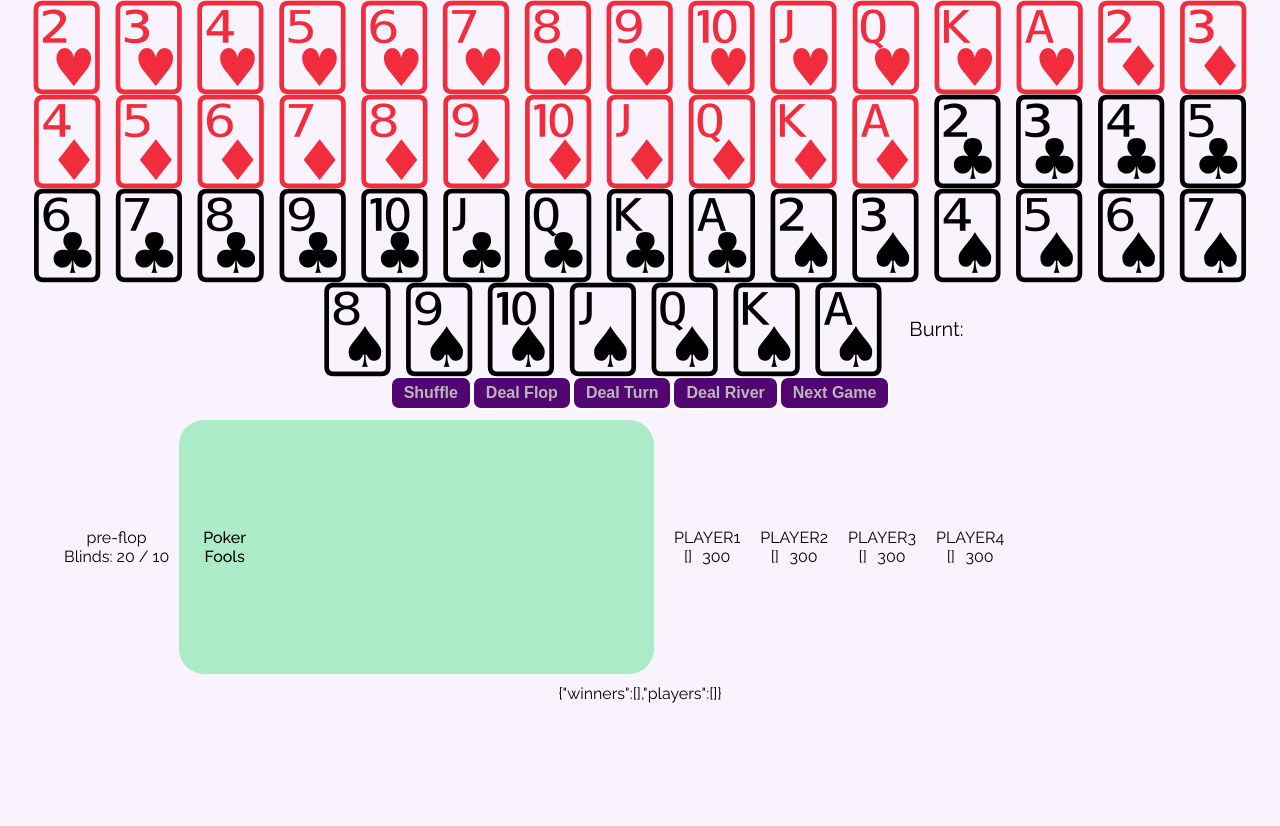
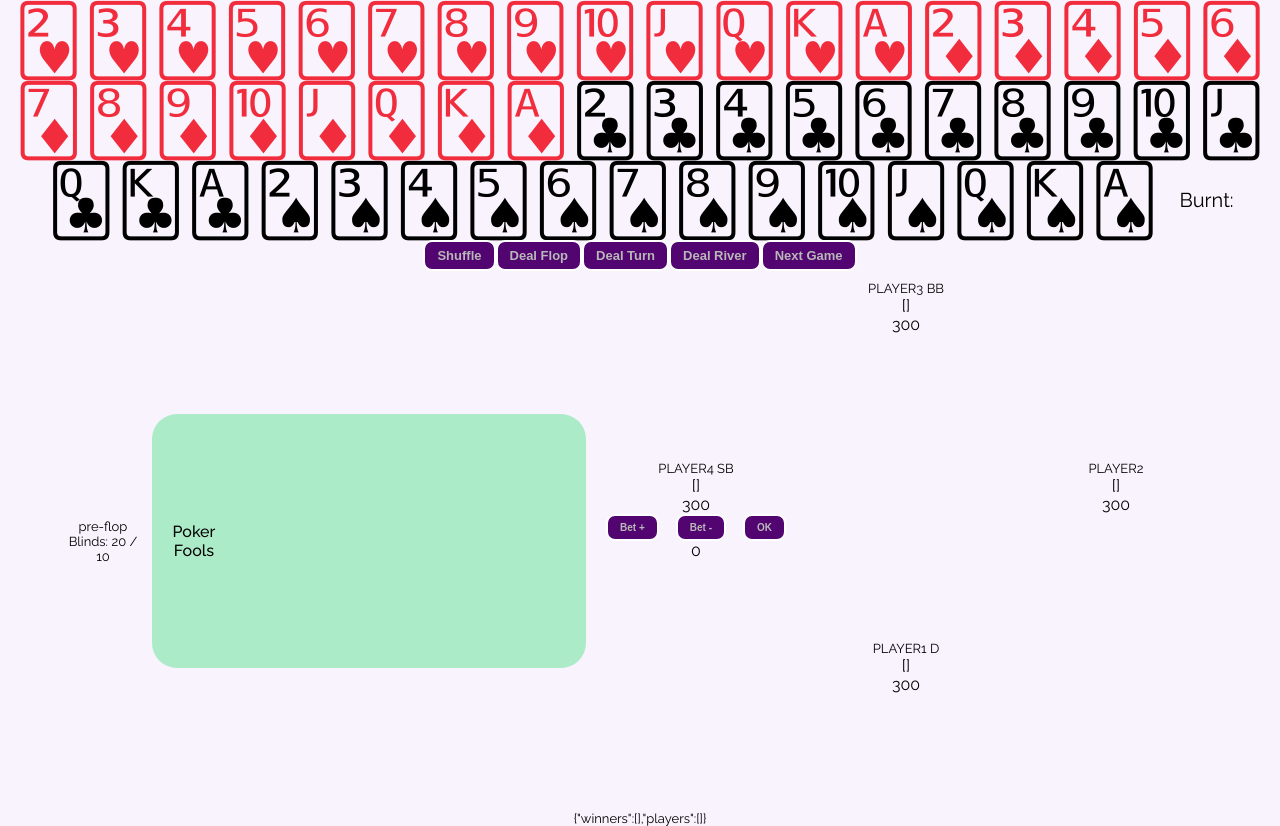
Before and after one commit to andrewneilclarke/poker-fools-react, a React (Create React App) app: page / in a window 1280 px wide. Before the commit the page ends 800 px from the top, so only its background shows below. Built offline with nearby package versions, Linux system fonts and the light colour scheme.

Commit message:
added dispatch

```diff
--- a/src/App.css
+++ b/src/App.css
@@ -10,6 +10,7 @@
   align-items: center;
   text-align: center;
   flex-direction: column;
+  font-size: small;
 }
 
 .App h3 {
@@ -34,7 +35,7 @@ button:hover {
   margin: 10px;
   width: 40%;
   height: 240px;
-  position: relative;
+  /* position: relative; */
   background-color: rgb(172, 235, 200);
   border-radius: 25px;
   padding: 7px;
@@ -50,8 +51,10 @@ button:hover {
 }
 
 .players {
-  display: flex;
-  justify-content: space-around
+  display: grid;
+  grid-template-columns: repeat(3, 200px);
+  grid-column-gap: 10px;
+  grid-template-rows: repeat(3, 180px);
 }
 .player1, .player2, .player3, .player4 {
   display: flex;
@@ -59,11 +62,35 @@ button:hover {
   align-items: center;
   margin: 10px;
 }
+.player1 {
+  grid-area: 3 / 2;
+}
+ .player2 {
+  grid-area: 2 / -2;
+}
+ .player3 {
+  grid-area: 1 / 2;
+
+}
+.player4 {
+  grid-area: 2;
+}
+
+.player1.active, .player2.active, .player3.active, .player4.active {
+  font-size: xx-large;
+}
+
 .player-details {
   font-size: medium;
   display: flex;
+  flex-direction: column;
   width: 100%;
   justify-content: space-evenly;
+}
+.player-details .buttons {
+  font-size: x-small;
+  display: flex;
+  justify-content: space-between;
 }
 
 .cards {
@@ -94,6 +121,7 @@ button:hover {
   display: flex;
   justify-content: center;
   align-items: center;
+  position: relative;
 }
 
 .burnt-cont {
--- a/src/App.js
+++ b/src/App.js
@@ -1,6 +1,8 @@
-import { useState, useEffect } from 'react';
+import { useState, useEffect, useReducer } from 'react';
+import { betReducer } from './Reducer';
 import './App.css';
 import Card from './components/Card';
+import Player from './components/Player';
 import { Deck, shuffle } from './Deck'
 import { gameStage } from './GameStages';
 
@@ -9,13 +11,25 @@ const cardFaces = Object.values(Deck).slice(0, 52)
 const cardBack = Object.values(Deck)[52]
 let liveDeck = [...cardNames]
 
+const initialState = {
+  player1: { cards: [], stack: 300, bet: 0, name: 'player1', dealer: true },
+  player2: { cards: [], stack: 300, bet: 0, name: 'player2', dealer: false },
+  player3: { cards: [], stack: 300, bet: 0, name: 'player3', dealer: false, bigBlind: true },
+  player4: { cards: [], stack: 300, bet: 0, name: 'player4', dealer: false, smallBlind: true, active: true }
+
+}
+
 function App() {
   const [cards, setCards] = useState([])
-  const [player1, setPlayer1] = useState({ cards: [], stack: 300, name: 'player1', dealer: true })
-  const [player2, setPlayer2] = useState({ cards: [], stack: 300, name: 'player2', dealer: false })
-  const [player3, setPlayer3] = useState({ cards: [], stack: 300, name: 'player3', dealer: false })
-  const [player4, setPlayer4] = useState({ cards: [], stack: 300, name: 'player4', dealer: false })
-  const [noOfPlayers, setNoOfPlayers] = useState(4)
+  // const [player1, setplayer1] = useState({ cards: [], stack: 300, bet: 0, name: 'player1', dealer: true })
+  // const [player2, setplayer2] = useState({ cards: [], stack: 300, bet: 0, name: 'player2', dealer: false })
+  // const [player3, setplayer3] = useState({ cards: [], stack: 300, bet: 0, name: 'player3', dealer: false, bigBlind: true })
+  // const [player4, setplayer4] = useState({ cards: [], stack: 300, bet: 0, name: 'player4', dealer: false, smallBlind: true, active: true })
+
+  const [{ player1, player2, player3, player4 }, dispatch] = useReducer(betReducer, initialState)
+  // const [player1, player2, player3, player4] = state;
+
+  const players = [player1, player2, player3, player4]
   const [bigBlind, setBigBlind] = useState(20)
   const [table, setTable] = useState([])
   const [burnt, setBurnt] = useState([])
@@ -108,12 +122,24 @@ function App() {
   const nextGame = () => {
     setTable([])
     setBurnt([])
-    setPlayer1({ ...player1, cards: [] })
-    setPlayer2({ ...player2, cards: [] })
-    setPlayer3({ ...player3, cards: [] })
-    setPlayer4({ ...player4, cards: [] })
+    // setplayer1({ ...player1, cards: [] })
+    // setplayer2({ ...player2, cards: [] })
+    // setplayer3({ ...player3, cards: [] })
+    // setplayer4({ ...player4, cards: [] })
     setLiveDeck([...cardNames])
     // shuffleandSet()
+  }
+
+  const incrementBet = (player) => {
+    const newPlayer = { ...player, bet: smallBlind };
+    `set${player.name}`(newPlayer);
+    // console.log(player)
+
+    // const newPlayer = { ...player, bet: newBet }
+    // console.log(newPlayer)
+    // const playername = player.name[0].toUpperCase() + player.name.substring(1)
+    // const stateChange = `set${playername}`
+    // stateChange(newPlayer)
   }
 
   return (
@@ -156,65 +182,10 @@ function App() {
         </div>
 
         <div className="players">
-          <div className="player1">
-            <p>{player1.name.toUpperCase()} {player1.dealer && player1.cards.length === 2 && 'D'} </p>
-            <div className="cards">
-              {player1.cards.map(card => (
-                <Card key={card} card={card} getCardFace={getCardFace} cardBack={cardBack} flipped={flipped} setFlipped={setFlipped} />))
-              }
-            </div>
+          {players.map(player => (
+            <Player key={player.name} player={player} getCardFace={getCardFace} cardBack={cardBack} flipped={flipped} setFlipped={setFlipped} smallBlind={smallBlind} dispatch={dispatch} />
 
-            <div className="player-details">
-              <p>{JSON.stringify(player1.cards)}</p>
-              <p>{JSON.stringify(player1.stack)}</p>
-            </div>
-          </div>
-
-          <div className="player2">
-            <p>{player2.name.toUpperCase()} {player2.dealer && player2.cards.length === 2 && 'D'} </p>
-            <div className="cards">
-              {player2.cards.map(card => (
-                <Card key={card} card={card} getCardFace={getCardFace} cardBack={cardBack} flipped={flipped} setFlipped={setFlipped} />
-              ))
-              }
-
-            </div>
-            {player2.dealer && player2.cards.length === 2 && <p>D</p>}
-            <div className="player-details">
-              <p>{JSON.stringify(player2.cards)}</p>
-              <p>{JSON.stringify(player2.stack)}</p>
-            </div>
-          </div>
-
-
-
-          <div className="player3">
-            <p>{player3.name.toUpperCase()} {player3.dealer && player3.cards.length === 2 && 'D'} </p>
-            <div className="cards">
-              {player3.cards.map(card => (
-                <Card key={card} card={card} getCardFace={getCardFace} cardBack={cardBack} flipped={flipped} setFlipped={setFlipped} />))
-              }
-            </div>
-
-            <div className="player-details">
-              <p>{JSON.stringify(player3.cards)}</p>
-              <p>{JSON.stringify(player3.stack)}</p>
-            </div>
-          </div>
-          <div className="player4">
-            <p>{player4.name.toUpperCase()} {player4.dealer && player4.cards.length === 2 && 'D'} </p>
-            <div className="cards">
-              {player4.cards.map(card => (
-                <Card key={card} card={card} getCardFace={getCardFace} cardBack={cardBack} flipped={flipped} setFlipped={setFlipped} />))
-              }
-            </div>
-
-            <div className="player-details">
-              <p>{JSON.stringify(player4.cards)}</p>
-              <p>{JSON.stringify(player4.stack)}</p>
-            </div>
-          </div>
-
+          ))}
         </div>
       </div>
       {gameResult && <p>{JSON.stringify(gameResult)}</p>}
--- a/src/Card.css
+++ b/src/Card.css
@@ -4,7 +4,7 @@
 }
 
 .card div p {
-    font-size: 80px;
+    font-size: 68px;
     width: 100%;
     /* display: block; */
     color: rgb(137, 61, 236);
--- /dev/null
+++ b/src/Reducer.js
@@ -0,0 +1,32 @@
+export const betReducer = (state, action) => {
+    switch (action.type) {
+        case 'increment': {
+            return {
+                ...state,
+                bet: 50,
+            }
+        }
+        // case 'decrement': {
+        //     return {
+        //         ...state,
+        //         bet: player.bet - 50,
+        //     };
+        // }
+        // case 'all-in': {
+        //     return {
+        //         ...state,
+        //         bet: player.stack,
+        //     };
+        // }
+        case 'clear': {
+            return {
+                ...state,
+                bet: 0,
+            };
+        }
+
+        default:
+            break;
+    }
+    return state
+}
--- /dev/null
+++ b/src/components/Player.js
@@ -0,0 +1,39 @@
+import { useState } from 'react'
+import Card from "./Card"
+
+const Player = ({ card, player, getCardFace, cardBack, flipped, setFlipped, smallBlind, dispatch }) => {
+    const [betAmount, setBetAmount] = useState(0)
+    return (
+        <div className={player.name}>
+            <p>{player.name.toUpperCase()} {player.dealer && 'D'} {player.bigBlind && 'BB'} {player.smallBlind && 'SB'}</p>
+            <div className="cards">
+                {player.cards.map(card => (
+                    <Card key={card} card={card} getCardFace={getCardFace} cardBack={cardBack} flipped={flipped} setFlipped={setFlipped} />))
+                }
+            </div>
+
+            <div className="player-details">
+                <p>{JSON.stringify(player.cards)}</p>
+                <p>{JSON.stringify(player.stack)}</p>
+                {player.active && (
+                    <>
+                        <form className="buttons" onSubmit={(e) => {
+                            e.preventDefault();
+                            dispatch({ type: 'submit-bet', betAmount });
+                            setBetAmount(0)
+                        }}>
+                            <button onClick={() => setBetAmount(betAmount + smallBlind)}>Bet +</button>
+                            <button onClick={() => setBetAmount(betAmount - smallBlind)}>Bet -</button>
+                            <button type='submit'>OK</button>
+                        </form>
+                        <div>{betAmount}</div>
+                    </>
+                )
+                }
+            </div>
+
+        </div>
+    )
+}
+
+export default Player
```
